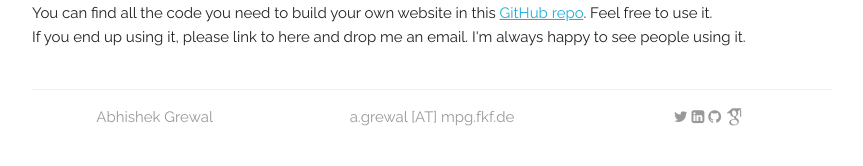
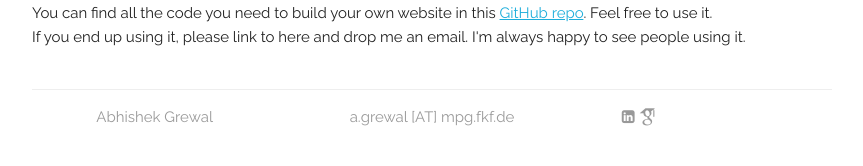
Before and after one commit to abhishekgrewal/abhishekgrewal.github.io, a Jekyll site: the page built from index.html, in a window 1280 px wide. Shown: the part 3820-3986 px from the top of the page, without its empty margins (208-1071 px from the left). Built offline with Jekyll 4.4.1, drawn with Linux system fonts in a browser that asks for light colours; some web fonts are replaced.

Commit message:
Update default.html

```diff
--- a/_layouts/default.html
+++ b/_layouts/default.html
@@ -113,15 +113,9 @@
         <div class="four columns">
           {{ site.data.main_info.email }}
         </div>
-        <div class="four columns">
-          <span onclick="window.open('{{ site.data.main_info.twitter }}')" style="cursor: pointer">
-            <i class="fa fa-twitter" aria-hidden="true"></i>
-          </span>
+        <div class="two columns">
           <span onclick="window.open('{{ site.data.main_info.linkedin }}')" style="cursor: pointer">
             <i class="fa fa-linkedin-square" aria-hidden="true"></i>
-          </span>
-          <span onclick="window.open('{{ site.data.main_info.github }}')" style="cursor: pointer">
-            <i class="fa fa-github" aria-hidden="true"></i>
           </span>
           <span onclick="window.open('{{ site.data.main_info.google_scholar }}')" style="cursor: pointer">
             <i class="ai ai-google-scholar ai-lg" aria-hidden="true"></i>
@@ -132,8 +126,6 @@
 
   </div>
 
-  <!-- Google Analytics -->
-  {% include google_analytics.html %}
 
 <!-- End Document
   –––––––––––––––––––––––––––––––––––––––––––––––––– -->
```
